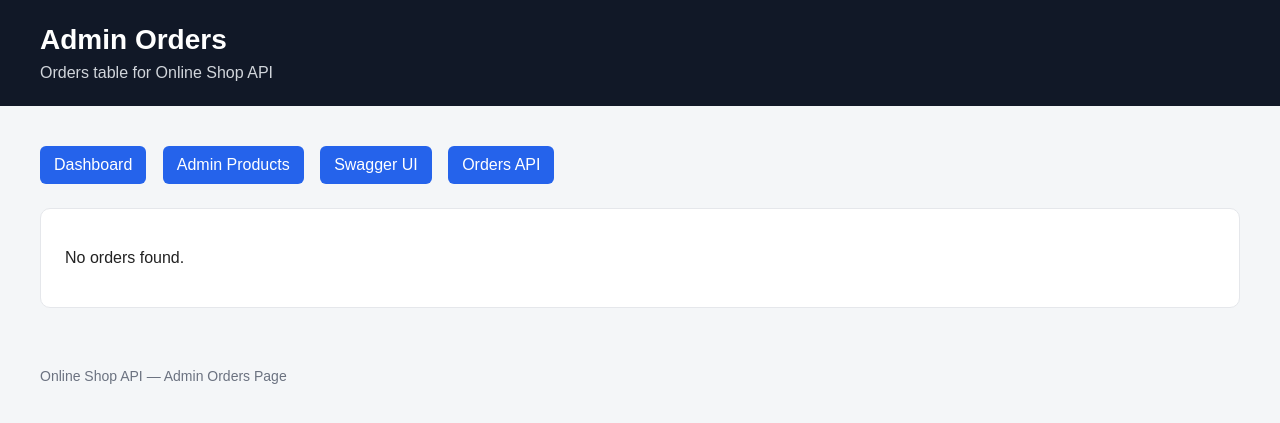
After one commit to Pavlo-Stelmakh/online_shop, a FastAPI app: page /admin/orders in a window 1280 px wide. The commit adds this page. Shown: the top 423 px of the page. Run offline with FastAPI, Linux system fonts and the light colour scheme.

Commit message:
Add admin orders page

```diff
--- a/templates/admin_dashboard.html
+++ b/templates/admin_dashboard.html
@@ -157,6 +157,7 @@
             <h2>Quick Links</h2>
             <a href="/docs">Swagger UI</a>
             <a href="/admin/products">Admin Products</a>
+            <a href="/admin/orders">Admin Orders</a>
             <a href="/health">Health Check</a>
             <a href="/products/catalog">Product Catalog API</a>
             <a href="/products/low-stock">Low Stock API</a>
--- /dev/null
+++ b/templates/admin_orders.html
@@ -0,0 +1,158 @@
+<!DOCTYPE html>
+<html lang="en">
+<head>
+    <meta charset="UTF-8">
+    <title>Admin Orders</title>
+    <style>
+        body {
+            font-family: Arial, sans-serif;
+            background: #f4f6f8;
+            margin: 0;
+            color: #222;
+        }
+
+        header {
+            background: #111827;
+            color: white;
+            padding: 24px 40px;
+        }
+
+        header h1 {
+            margin: 0;
+            font-size: 28px;
+        }
+
+        header p {
+            margin: 8px 0 0;
+            color: #d1d5db;
+        }
+
+        main {
+            padding: 40px;
+        }
+
+        .nav {
+            margin-bottom: 24px;
+        }
+
+        .nav a {
+            display: inline-block;
+            margin-right: 12px;
+            padding: 10px 14px;
+            background: #2563eb;
+            color: white;
+            text-decoration: none;
+            border-radius: 6px;
+        }
+
+        .nav a:hover {
+            background: #1d4ed8;
+        }
+
+        .table-wrapper {
+            background: white;
+            border: 1px solid #e5e7eb;
+            border-radius: 10px;
+            overflow-x: auto;
+        }
+
+        table {
+            width: 100%;
+            border-collapse: collapse;
+            min-width: 900px;
+        }
+
+        th, td {
+            padding: 14px 16px;
+            border-bottom: 1px solid #e5e7eb;
+            text-align: left;
+        }
+
+        th {
+            background: #f9fafb;
+            color: #374151;
+            font-size: 13px;
+            text-transform: uppercase;
+        }
+
+        tr:hover {
+            background: #f9fafb;
+        }
+
+        .empty {
+            background: white;
+            border: 1px solid #e5e7eb;
+            border-radius: 10px;
+            padding: 24px;
+        }
+
+        .status {
+            display: inline-block;
+            padding: 4px 8px;
+            border-radius: 999px;
+            font-size: 12px;
+            font-weight: bold;
+            background: #e5e7eb;
+            color: #374151;
+        }
+
+        footer {
+            padding: 20px 40px;
+            color: #6b7280;
+            font-size: 14px;
+        }
+    </style>
+</head>
+<body>
+    <header>
+        <h1>Admin Orders</h1>
+        <p>Orders table for Online Shop API</p>
+    </header>
+
+    <main>
+        <section class="nav">
+            <a href="/admin">Dashboard</a>
+            <a href="/admin/products">Admin Products</a>
+            <a href="/docs">Swagger UI</a>
+            <a href="/orders">Orders API</a>
+        </section>
+
+        {% if orders %}
+            <section class="table-wrapper">
+                <table>
+                    <thead>
+                        <tr>
+                            <th>ID</th>
+                            <th>Customer ID</th>
+                            <th>Status</th>
+                            <th>Total Price</th>
+                            <th>Created At</th>
+                            <th>Items Count</th>
+                        </tr>
+                    </thead>
+                    <tbody>
+                        {% for order in orders %}
+                            <tr>
+                                <td>{{ order.id }}</td>
+                                <td>{{ order.customer_id }}</td>
+                                <td><span class="status">{{ order.status }}</span></td>
+                                <td>{{ order.total_price }}</td>
+                                <td>{{ order.created_at }}</td>
+                                <td>{{ order.items | length }}</td>
+                            </tr>
+                        {% endfor %}
+                    </tbody>
+                </table>
+            </section>
+        {% else %}
+            <section class="empty">
+                <p>No orders found.</p>
+            </section>
+        {% endif %}
+    </main>
+
+    <footer>
+        Online Shop API — Admin Orders Page
+    </footer>
+</body>
+</html>
```
Also changed, not shown: routes/admin.py (+16 -0 lines), tests/test_main.py (+39 -0 lines).
